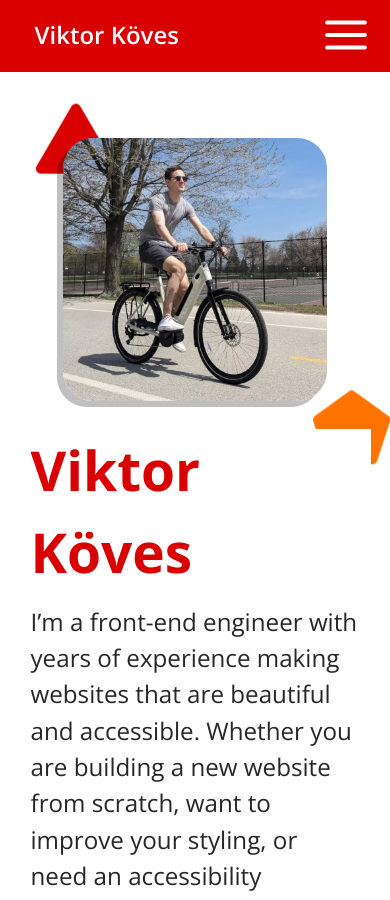
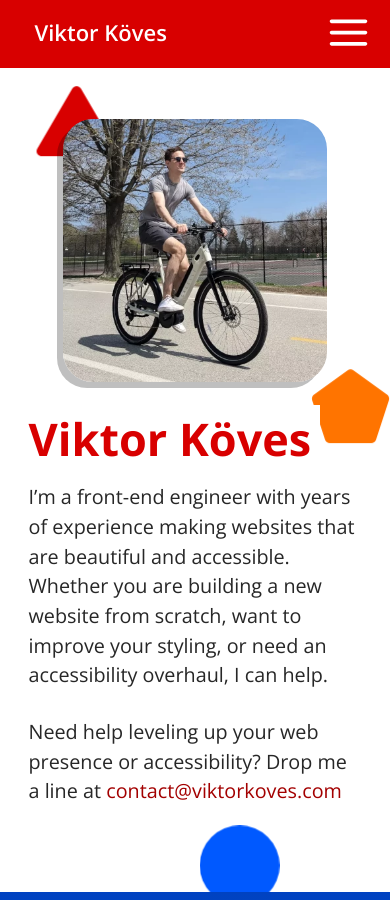
Before and after one commit to vkoves/vkoves.github.io, a Jekyll site: the page built from index.html, in a window 390 px wide and 900 px high. Built offline with Jekyll 4.4.1, drawn with Linux system fonts in a browser that asks for light colours.

Commit message:
Fix mobile viewport query for performance

```diff
--- a/_layouts/default.html
+++ b/_layouts/default.html
@@ -74,7 +74,11 @@
     <!-- Social Media Title Open Graph -->
     <meta property="og:title" content="{{ pageTitle }}">
 
-    <meta name="viewport" content="width=450, initial-scale=0.75">
+    <!--
+         Use device-width and initial-scale=1 to ensure mobile performance.
+         Learn more: https://developer.chrome.com/docs/lighthouse/best-practices/viewport
+    -->
+    <meta name="viewport" content="width=device-width, initial-scale=1">
 
     <!--
         Enable View Transitions.
--- a/_sass/_header.scss
+++ b/_sass/_header.scss
@@ -1,4 +1,4 @@
-$header-mob-height: 72px;
+$header-mob-height: 65px;
 
 .site-header {
   position: fixed;
@@ -66,8 +66,8 @@ $header-mob-height: 72px;
   display: none;
   box-sizing: border-box;
   cursor: pointer;
-  width: 50px;
-  height: 50px;
+  width: 45px;
+  height: 45px;
   padding: 5px;
   background: none;
   border: none;
@@ -105,29 +105,36 @@ $header-mob-height: 72px;
 
   .site-header {
     height: $header-mob-height;
-    transition: height 0.3s;
     overflow: hidden;
-    font-size: 24px;
+    font-size: 22px;
+    // Setup transparent border for fade in on open
+    border-bottom: solid 3px transparent;
+    // Animate height and border
+    transition: height 0.3s, border-color 0.3s;
 
     &:not(.-open) {
       .header-buttons { display: none; }
     }
     &.-open {
-      height: $header-mob-height * 2;
+      height: $header-mob-height * 2 + 5px;
+      border-color: $white;
     }
 
     .header-inside { padding: 0; }
 
     .header-main {
+      display: flex;
+      align-items: center;
+      justify-content: space-between;
       width: 100%;
       padding: 10px 0;
     }
-    .header-buttons { padding: 10px 20px; }
 
-    .header-main {
-      display: flex;
-      align-items: center;
-      justify-content: space-between;
+    .header-buttons {
+      float: none;
+      padding: 15px 0 20px 0px;
+
+      li + li { margin-left: 10px; }
     }
   }
 
--- a/css/main.scss
+++ b/css/main.scss
@@ -262,14 +262,6 @@ p { margin: 1.5rem 0; }
 .brand-color { color: $brand-red; }
 
 /**
- * Mobile styling
- */
-@media (max-width: 600px) {
-  // Increase root font-size for easier viewing - scales all rem elements
-  html { font-size: 22px; }
-}
-
-/**
  * Gallery Plugin Styling
  */
 .overlay-transparent {
--- a/index.html
+++ b/index.html
@@ -18,8 +18,7 @@ stylesheets:
 
       <!-- Load 400px image unless we're on a high density (2x) display -->
       <img
-        src="images/headshot-bike-400p.webp"
-        srcset="images/headshot-bike.webp 2x"
+        srcset="images/headshot-bike-400p.webp 1x, images/headshot-bike.webp 2x"
         alt="Photo of Viktor Köves on his White Gazelle ebike, riding down Chicago's Lakefront trail
           past a tennis court, wearing shorts, a t-shirt and sunglasses">
     </div>
```
